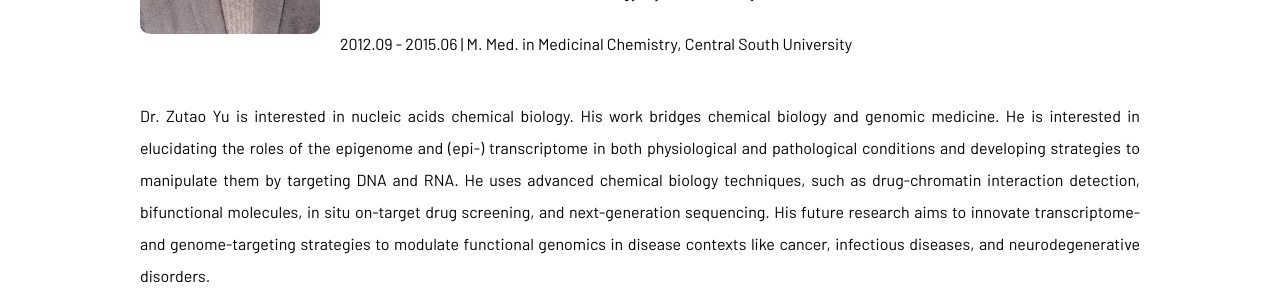
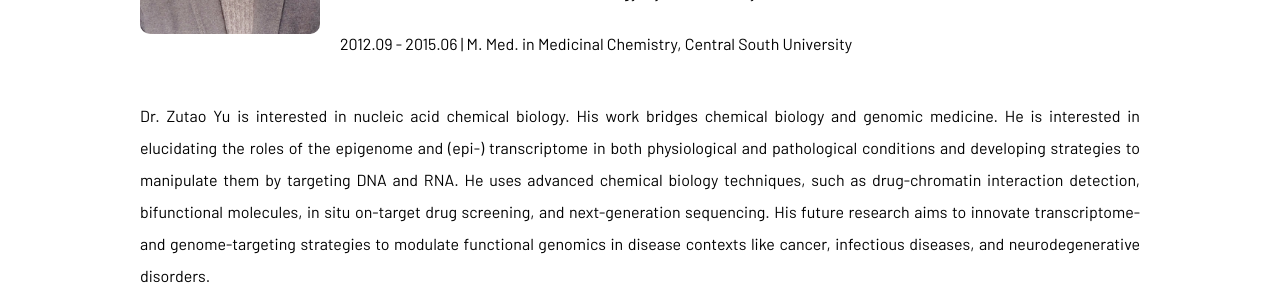
Before and after one commit to yuzutao1990/yucleiclab.github.io, a Jekyll site: the page built from team/index.md, in a window 1280 px wide and 1400 px high, scrolled down 529 px. Shown: the part 154-454 px from the top of the window. Built offline with Jekyll 4.4.1, drawn with Linux system fonts in a browser that asks for light colours; a style sheet for code colours, icons or effects is not loaded; some of the changed text lies outside the part shown.

Commit message:
Update index.md

```diff
--- a/team/index.md
+++ b/team/index.md
@@ -41,7 +41,7 @@
 </div>
 
 
-Dr. Zutao Yu is interested in nucleic acids chemical biology. His work bridges chemical biology and genomic medicine. He is interested in elucidating the roles of the epigenome and (epi-) transcriptome in both physiological and pathological conditions and developing strategies to manipulate them by targeting DNA and RNA. He uses advanced chemical biology techniques, such as drug-chromatin interaction detection, bifunctional molecules, in situ on-target drug screening, and next-generation sequencing. His future research aims to innovate transcriptome- and genome-targeting strategies to modulate functional genomics in disease contexts like cancer, infectious diseases, and neurodegenerative disorders.
+Dr. Zutao Yu is interested in nucleic acid chemical biology. His work bridges chemical biology and genomic medicine. He is interested in elucidating the roles of the epigenome and (epi-) transcriptome in both physiological and pathological conditions and developing strategies to manipulate them by targeting DNA and RNA. He uses advanced chemical biology techniques, such as drug-chromatin interaction detection, bifunctional molecules, in situ on-target drug screening, and next-generation sequencing. His future research aims to innovate transcriptome- and genome-targeting strategies to modulate functional genomics in disease contexts like cancer, infectious diseases, and neurodegenerative disorders.
 
 
 ## Lab members
@@ -55,7 +55,7 @@
 <ul>
 {% for member in past_members %}
   <li>
-    <strong>{{ member.name }}</strong>{% if member.period %}, {{ member.period }}{% endif %}
+    <strong>{{ member.name }}</strong>{% if member.title %}, {{ member.title }}{% endif %}{% if member.period %}, {{ member.period }}{% endif %}
   </li>
 {% endfor %}
 </ul>
```
